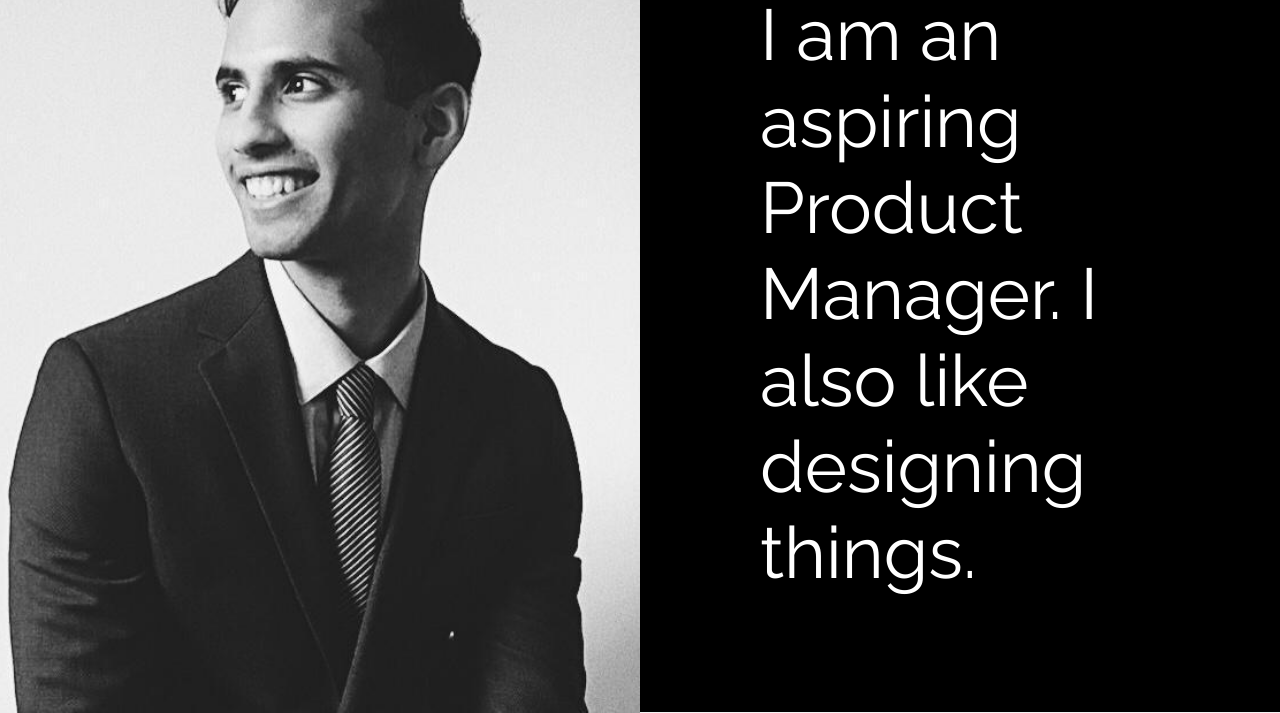
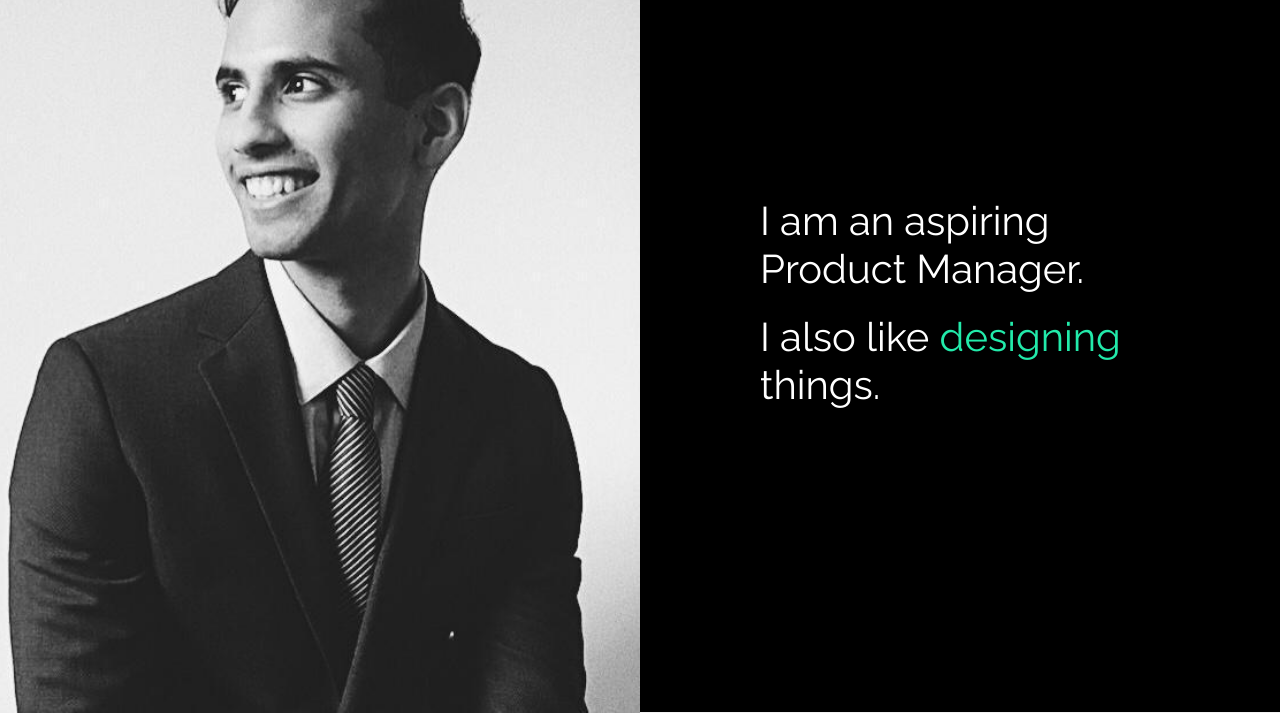
Before and after one commit to dhrgt/dhrgt.github.io, a website: page index.html in a window 1280 px wide. Shown: the part 87-800 px from the top of the page. Drawn offline with Linux system fonts and the light colour scheme; files whose address does not match are found by name.

Commit message:
update tagline

```diff
--- a/css/style.css
+++ b/css/style.css
@@ -50,7 +50,7 @@ h1, h2, h3, h4 {
 
 h1 {
   margin-top: 0;
-  font-size: 4.500em;
+  font-size: 2.500em;
 }
 
 h2 {
--- a/index.html
+++ b/index.html
@@ -51,7 +51,9 @@
       <div class="probootstrap-image probootstrap-animate" data-animate-effect="fadeIn" style="background-image: url(img/dg.jpeg)"></div>
       <div class="probootstrap-text">
         <div class="probootstrap-inner probootstrap-animate">
-          <h1 class="heading">I am an aspiring Product Manager. I also like designing things. </h1>
+          <h1 class="heading">I am an aspiring Product Manager.</h1>
+          <h1 class="heading">I also like <a href="https://docs.google.com/presentation/d/1aIAP1K6es88o0ibOs0g8o7-HxbAuJE6Qv5CZPP9FrrQ/edit?usp=sharing">designing</a> things.</h1>
+
           <!--<h3 class="heading">Data. Design. People.</h1>-->
         </div>
       </div>
```
